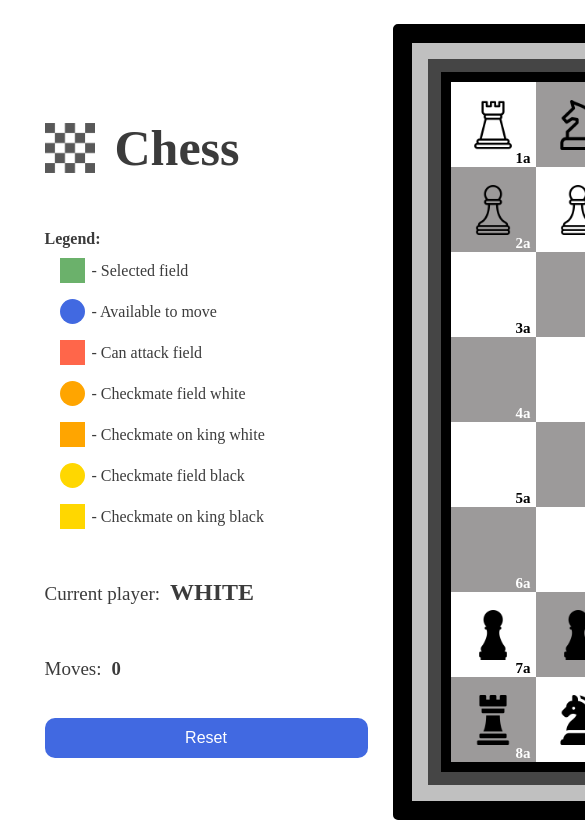
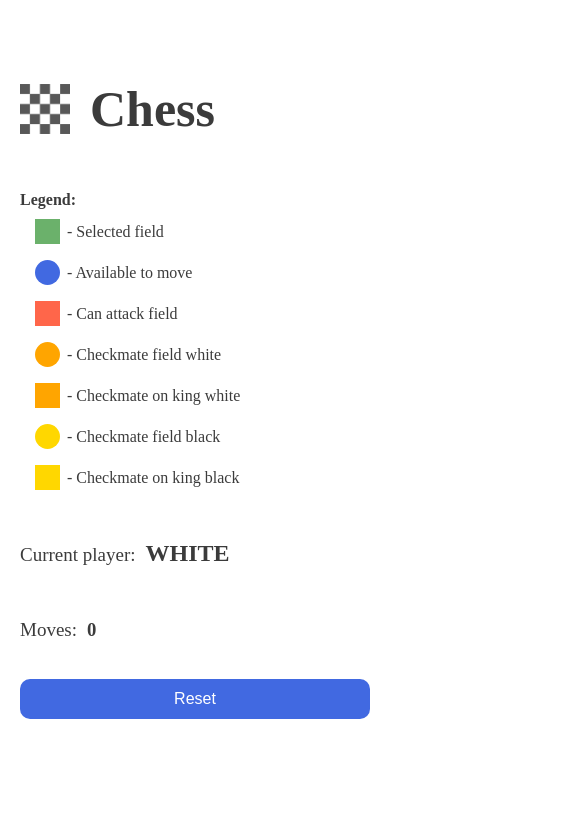
Before and after one commit to bartul9/chess, a React (Create React App) app: page / in a window 390 px wide. Shown: the top 826 px of the page, 585 px wide, since content can reach past the window. Built offline with nearby package versions, Linux system fonts and the light colour scheme.

Commit message:
Added styling so mobile phones are supported

```diff
--- a/src/App.css
+++ b/src/App.css
@@ -6,3 +6,10 @@ html {
     align-items: center;
     justify-content: center;
   }
+
+
+  @media (max-width: 1183px) {
+    html {
+        height: fit-content;
+    }
+}
--- a/src/components/Chessboard.css
+++ b/src/components/Chessboard.css
@@ -108,3 +108,41 @@
     color: #000000c4;
     font-size: 25px;
 }
+
+.boardBorder1 {
+    border: 13px solid #454545;
+}
+
+.boardBorder2 {
+    border: 16px solid silver;
+}
+
+.boardBorder3 {
+    border: 19px solid black;
+    border-radius: 5px;
+}
+
+@media (max-width: 1183px) {
+    .boardContainer {
+        flex-direction: column;
+    }
+}
+
+@media (max-width: 850px) {
+    .board {
+        border: 2px solid black;
+    }
+
+    .boardBorder1 {
+        border: 5px solid #454545;
+    }
+
+    .boardBorder2 {
+        border: 7px solid silver;
+    }
+
+    .boardBorder3 {
+        border: 10px solid black;
+        border-radius: 5px;
+    }
+}
--- a/src/components/Chessboard.jsx
+++ b/src/components/Chessboard.jsx
@@ -84,9 +84,9 @@ const Chessboard = observer(({ rootStore }) => {
                                 return <img key={Math.random()} onClick={() => selectRemovedPiece(piece)} src={images[name]} alt="null" style={{ width: "50px"}} />
                             })}
                         </div>
-                        <div style={{ border: "19px solid black", borderRadius: 5 }}>
-                            <div style={{ border: "16px solid silver" }}>
-                                <div style={{ border: "13px solid #454545" }}>
+                        <div className="boardBorder3">
+                            <div className="boardBorder2">
+                                <div className="boardBorder1">
                                     <div className="board">
                                         {
                                             board.map(row => <div key={Math.random()} className="row">{row.map(field => <TableField key={field.field} movePiece={movePiece} selected={selectedField && selectedField.field == field.field} onFieldClick={onFieldClick} field={field} />)}</div>)
--- a/src/components/TableField.jsx
+++ b/src/components/TableField.jsx
@@ -14,9 +14,9 @@ const TableField = observer(({ field, onFieldClick, movePiece, selected }) => {
 
             <div>
 
-                {piece && <img className="pieces" src={images[name]} alt="null" style={{ width: "50px" }} />}
+                {piece && <img className="pieces" src={images[name]} alt="null" />}
 
-                {<div style={{ position: "absolute", width: 20, height: 20, borderRadius: "50%", backgroundColor: mustMoveKing ? "" : ((checkmateWhite || checkmatePathWhite) ? "orange" : ((checkmateBlack || checkmatePathBlack) ? "gold" : (isAvailable ? "#4169E1" : "")))}}></div>}
+                {<div className="pathColors" style={{ backgroundColor: mustMoveKing ? "" : ((checkmateWhite || checkmatePathWhite) ? "orange" : ((checkmateBlack || checkmatePathBlack) ? "gold" : (isAvailable ? "#4169E1" : "")))}}></div>}
 
                 <span style={{ color: String(field.field)[2] == 2 ? "white" : "black" }} className="boardNum">{String(field.field)[0] + mapFieldNumToLetter(String(field.field)[1])}</span>
 
--- a/src/components/TableFields.css
+++ b/src/components/TableFields.css
@@ -27,9 +27,67 @@
     font-weight: 600;
 }
 
-.TableField:hover {
+.pieces {
+    width: 50px;
 }
 
-.pieces {
-    transition: 1s all ease;
+.pathColors {
+    position: absolute;
+    width: 20px;
+    height: 20px;
+    border-radius: 50%;
 }
+
+@media (max-width: 750px) {
+    .TableField {
+        height: 75px;
+        width: 75px;
+    }
+
+    .pieces {
+        width: 45px;
+    }
+}
+
+@media (max-width: 670px) {
+    .TableField {
+        height: 65px;
+        width: 65px;
+    }
+
+    .pieces {
+        width: 40px;
+    }
+}
+
+@media (max-width: 585px) {
+    .TableField {
+        height: 55px;
+        width: 55px;
+    }
+
+    .pieces {
+        width: 35px;
+    }
+
+    .pathColors {
+        width: 15px;
+        height: 15px;
+    }
+
+    .boardNum {
+        font-size: 10px;
+        font-weight: 600;
+    }
+}
+
+@media (max-width: 505px) {
+    .TableField {
+        height: 45px;
+        width: 45px;
+    }
+
+    .pieces {
+        width: 25px;
+    }
+}
--- a/src/stores/Chess.js
+++ b/src/stores/Chess.js
@@ -44,10 +44,12 @@ class Chess {
 
         const removedPiece = moveTo(this.board, this.selectedField, newField);
 
+        // If removed piece is king, that means that current player is winner
         if (removedPiece) {
             if (removedPiece.name === "king") {
-                this.winner = this.currentPlayer.slice(0, 1).toUpperCase() + this.currentPlayer.slice(1);
+                this.winner = this.currentPlayer === "White" ? "White" : "Black";
             }
+
             this[removedPiece.color + "RemovedPieces"].push(removedPiece);
         }
 
--- a/src/utils/rules.js
+++ b/src/utils/rules.js
@@ -437,12 +437,12 @@ const isCheckmate = (board, currentPlayer, color) => {
     const enemyPieces = kingFields.filter(field => field.piece && field.piece.color !== color);
     const king = fieldsWithPieces.find(({ piece }) => piece.name === "king" && piece.color === color);
 
+    if (enemyCheckmateFields.length === 0) return false;
+    if (currentPlayer === color && enemyCheckmateFields.length > 0) return true;
+
     const canKingBeDefendedVal = canKingBeDefended(board, color, enemyCheckmateFields);
     const canKingEatEnemyPieceVal = canKingEatEnemyPiece(board, color, king, enemyPieces);
     const canKingMoveOnEmptyFieldVal = canKingMoveOnEmptyField(board, color, king, emptyFields);
-
-    if (enemyCheckmateFields.length === 0) return false;
-    if (currentPlayer === color && enemyCheckmateFields.length > 0) return true;
 
     return !canKingMoveOnEmptyFieldVal && canKingBeDefendedVal && canKingEatEnemyPieceVal;
 }
```
